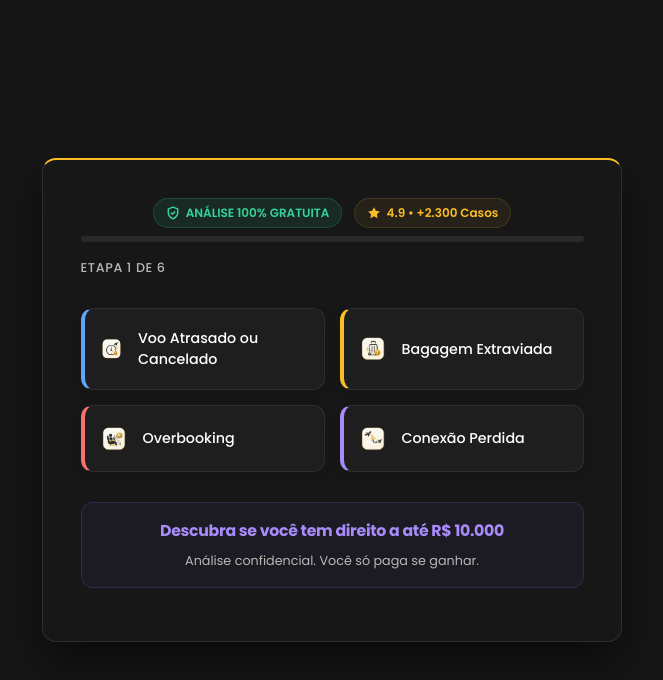
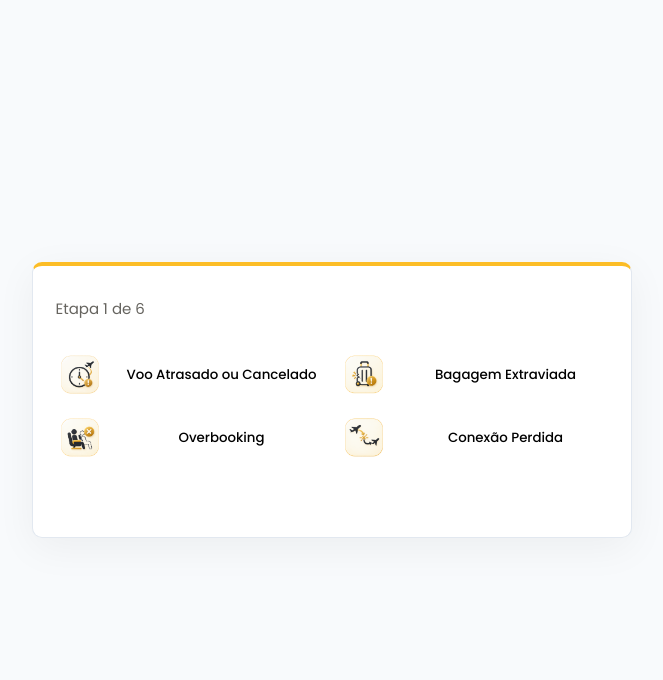
Before and after one commit to t0non/lpLexAero, a Next.js app: page /diagnostico in a window 1280 px wide. Shown: the top 680 px of the page, without its empty margins (308-971 px from the left). Built offline with nearby package versions, Linux system fonts and the light colour scheme.

Commit message:
style: revert diagnostic quiz to clean white theme, remove badges and colorful accents, enlarge icons

```diff
--- a/src/app/diagnostico/page.js
+++ b/src/app/diagnostico/page.js
@@ -11,19 +11,6 @@ export default function DiagnosticoPage({ searchParams }) {
   return (
     <div className="diag-wrap">
       <div className="diag-card">
-        <div className="diag-header" style={{ borderBottom: 'none', paddingBottom: 0, marginBottom: '0.5rem' }}>
-          <div style={{ display: 'flex', gap: '0.75rem', justifyContent: 'center', flexWrap: 'wrap' }}>
-            <span style={{ display: 'inline-flex', alignItems: 'center', gap: '6px', background: 'rgba(52, 211, 153, 0.1)', color: '#34d399', border: '1px solid rgba(52, 211, 153, 0.2)', padding: '4px 12px', borderRadius: '999px', fontSize: '12px', fontWeight: 600 }}>
-              <svg width="14" height="14" viewBox="0 0 24 24" fill="none" stroke="currentColor" strokeWidth="2.5" strokeLinecap="round" strokeLinejoin="round"><path d="M12 22s8-4 8-10V5l-8-3-8 3v7c0 6 8 10 8 10z"/><path d="M9 12l2 2 4-4"/></svg>
-              ANÁLISE 100% GRATUITA
-            </span>
-            <span style={{ display: 'inline-flex', alignItems: 'center', gap: '6px', background: 'rgba(179, 139, 54, 0.1)', color: 'var(--lex-gold)', border: '1px solid rgba(179, 139, 54, 0.2)', padding: '4px 12px', borderRadius: '999px', fontSize: '12px', fontWeight: 600 }}>
-              <svg width="14" height="14" viewBox="0 0 24 24" fill="currentColor" stroke="none"><polygon points="12 2 15.09 8.26 22 9.27 17 14.14 18.18 21.02 12 17.77 5.82 21.02 7 14.14 2 9.27 8.91 8.26 12 2"/></svg>
-              4.9 • +2.300 Casos
-            </span>
-          </div>
-        </div>
-
         <DiagnosticForm initialProblem={problema} />
       </div>
     </div>
--- a/src/app/globals.css
+++ b/src/app/globals.css
@@ -1887,10 +1887,10 @@ b {
     color: rgba(255, 255, 255, 0.4);
   }
 
-  /* ── Diagnostic — Escuro & Persuasivo ───────────────────────────────────── */
+  /* ── Diagnostic — Branco & Clean ───────────────────────────────────── */
   .diag-wrap {
     min-height: 100vh;
-    background: rgba(10, 10, 10, 0.95); /* Fundo escuro */
+    background: #f8fafc; /* Fundo bem clarinho */
     display: flex;
     align-items: center;
     justify-content: center;
@@ -1898,68 +1898,48 @@ b {
   }
 
   .diag-card {
-    background: var(--lex-graphite);
-    border: 1px solid var(--lex-border-dark);
-    border-top: 2px solid var(--lex-gold);
-    border-radius: var(--radius-xl);
-    padding: var(--space-10);
+    background: #ffffff;
+    border: 1px solid #e2e8f0;
+    border-top: 4px solid var(--lex-gold);
+    border-radius: var(--radius-lg);
+    padding: var(--space-8) var(--space-6);
     width: 100%;
-    max-width: 580px;
-    box-shadow: 0 20px 40px rgba(0, 0, 0, 0.5);
-    max-height: 100%;
-    overflow-y: auto;
-  }
-
-  .diag-header {
-    text-align: center;
+    max-width: 600px;
+    box-shadow: 0 10px 40px rgba(0, 0, 0, 0.05);
+    color: var(--lex-black);
+  }
+
+  .diag-progress-bar {
+    width: 100%;
+    height: 6px;
+    background: #f1f5f9;
+    border-radius: 999px;
     margin-bottom: var(--space-6);
-    padding-bottom: var(--space-6);
-    border-bottom: 1px solid var(--lex-border-dark);
-  }
-
-  .diag-logo {
-    font-size: 1rem;
-    font-weight: 800;
-    letter-spacing: -0.03em;
-    color: var(--lex-white);
-    margin-bottom: var(--space-4);
-  }
-
-  .diag-logo span {
-    color: var(--lex-gold);
-  }
-
-  .diag-progress {
-    height: 6px;
-    background: var(--lex-dark-gray);
-    border-radius: 4px;
-    margin-bottom: var(--space-4);
     overflow: hidden;
-    position: relative;
-  }
-
-  .diag-progress__bar {
+  }
+
+  .diag-progress-fill {
     height: 100%;
-    background: linear-gradient(90deg, var(--lex-gold-dark) 0%, var(--lex-gold) 100%);
-    border-radius: 4px;
-    transition: width 0.5s ease-out;
-    box-shadow: 0 0 10px rgba(204, 163, 76, 0.4);
-  }
-
-  .diag-step-label {
-    font-size: 0.85rem;
-    color: var(--lex-text-dark-muted);
-    font-weight: 500;
+    background: var(--lex-gold);
+    border-radius: 999px;
+    transition: width 0.4s ease;
+  }
+
+  .diag-step-info {
+    font-size: 0.8rem;
+    font-weight: 600;
+    color: #64748b;
     text-transform: uppercase;
     letter-spacing: 0.05em;
+    margin-bottom: var(--space-5);
+    display: block;
   }
 
   .diag-question {
-    font-size: 1.35rem;
+    font-size: 1.5rem;
     font-weight: 700;
-    color: var(--lex-white);
-    margin-bottom: var(--space-5);
-    letter-spacing: -0.02em;
+    margin-bottom: var(--space-6);
+    color: var(--lex-black);
     line-height: 1.3;
   }
 
@@ -1967,20 +1947,11 @@ b {
     display: flex;
     flex-direction: column;
     gap: var(--space-3);
-    margin-bottom: var(--space-6);
   }
 
   .diag-option {
     display: flex;
     align-items: center;
-    gap: var(--space-4);
-    padding: var(--space-4) var(--space-5);
-    background: rgba(255, 255, 255, 0.03);
-    border: 1px solid var(--lex-border-dark);
-    border-radius: var(--radius-md);
-    text-align: left;
-    color: var(--lex-text-dark);
-    font-size: 0.95rem;
     font-weight: 500;
     cursor: pointer;
     transition: all 0.2s ease;
--- a/src/components/DiagnosticForm.js
+++ b/src/components/DiagnosticForm.js
@@ -136,25 +136,16 @@ export default function DiagnosticForm({ initialProblem = null }) {
         <div style={{ paddingBottom: '1rem' }}>
           <div style={{ display: 'grid', gridTemplateColumns: 'repeat(auto-fit, minmax(200px, 1fr))', gap: '1rem', marginBottom: '2rem' }}>
             {[
-              { label: "Voo Atrasado ou Cancelado", color: "#60a5fa", icon: <img src="/icone-voo-atrasado.png" alt="" style={{ width: '28px', height: '28px', objectFit: 'contain' }} /> },
-              { label: "Bagagem Extraviada", color: "#fbbf24", icon: <img src="/icone-bagagem.png" alt="" style={{ width: '28px', height: '28px', objectFit: 'contain' }} /> },
-              { label: "Overbooking", color: "#f87171", icon: <img src="/icone-overbooking.png" alt="" style={{ width: '28px', height: '28px', objectFit: 'contain' }} /> },
-              { label: "Conexão Perdida", color: "#a78bfa", icon: <img src="/icone-perda-conexao.png" alt="" style={{ width: '28px', height: '28px', objectFit: 'contain' }} /> }
+              { label: "Voo Atrasado ou Cancelado", icon: <img src="/icone-voo-atrasado.png" alt="" style={{ width: '48px', height: '48px', objectFit: 'contain' }} /> },
+              { label: "Bagagem Extraviada", icon: <img src="/icone-bagagem.png" alt="" style={{ width: '48px', height: '48px', objectFit: 'contain' }} /> },
+              { label: "Overbooking", icon: <img src="/icone-overbooking.png" alt="" style={{ width: '48px', height: '48px', objectFit: 'contain' }} /> },
+              { label: "Conexão Perdida", icon: <img src="/icone-perda-conexao.png" alt="" style={{ width: '48px', height: '48px', objectFit: 'contain' }} /> }
             ].map((opt) => (
-              <button key={opt.label} onClick={() => advance("problem", opt.label)} style={{
-                display: 'flex', alignItems: 'center', gap: '1rem', padding: '1.25rem 1rem', background: 'rgba(255, 255, 255, 0.03)', border: '1px solid var(--lex-border-dark)', borderRadius: '12px', borderLeft: `4px solid ${opt.color}`, cursor: 'pointer', textAlign: 'left', fontWeight: 500, fontSize: '0.95rem', color: 'var(--lex-white)', transition: 'all 0.2s ease', boxShadow: '0 4px 12px rgba(0,0,0,0.1)'
-              }}
-              onMouseOver={(e) => { e.currentTarget.style.boxShadow = `0 8px 24px ${opt.color}25`; e.currentTarget.style.transform = 'translateY(-2px)'; e.currentTarget.style.borderColor = 'var(--lex-gold)'; e.currentTarget.style.background = 'rgba(179, 139, 54, 0.05)'; }}
-              onMouseOut={(e) => { e.currentTarget.style.boxShadow = '0 4px 12px rgba(0,0,0,0.1)'; e.currentTarget.style.transform = 'translateY(0)'; e.currentTarget.style.borderColor = 'var(--lex-border-dark)'; e.currentTarget.style.background = 'rgba(255, 255, 255, 0.03)'; }}
-              >
-                <div style={{ color: opt.color, display: 'flex', alignItems: 'center', justifyContent: 'center' }}>{opt.icon}</div>
-                {opt.label}
+              <button key={opt.label} onClick={() => advance("problem", opt.label)} className="diag-option">
+                <div style={{ display: 'flex', alignItems: 'center', justifyContent: 'center', marginRight: '1rem' }}>{opt.icon}</div>
+                <span style={{ flex: 1 }}>{opt.label}</span>
               </button>
             ))}
-          </div>
-          <div style={{ textAlign: 'center', marginTop: '2rem', padding: '1rem', background: 'rgba(139, 92, 246, 0.05)', borderRadius: '12px', border: '1px solid rgba(139, 92, 246, 0.2)' }}>
-            <p style={{ color: '#a78bfa', fontWeight: 700, fontSize: '1.05rem', marginBottom: '0.35rem', letterSpacing: '-0.02em' }}>Descubra se você tem direito a até R$ 10.000</p>
-            <p style={{ color: 'var(--lex-text-dark-muted)', fontSize: '0.85rem' }}>Análise confidencial. Você só paga se ganhar.</p>
           </div>
         </div>
       )}
```
